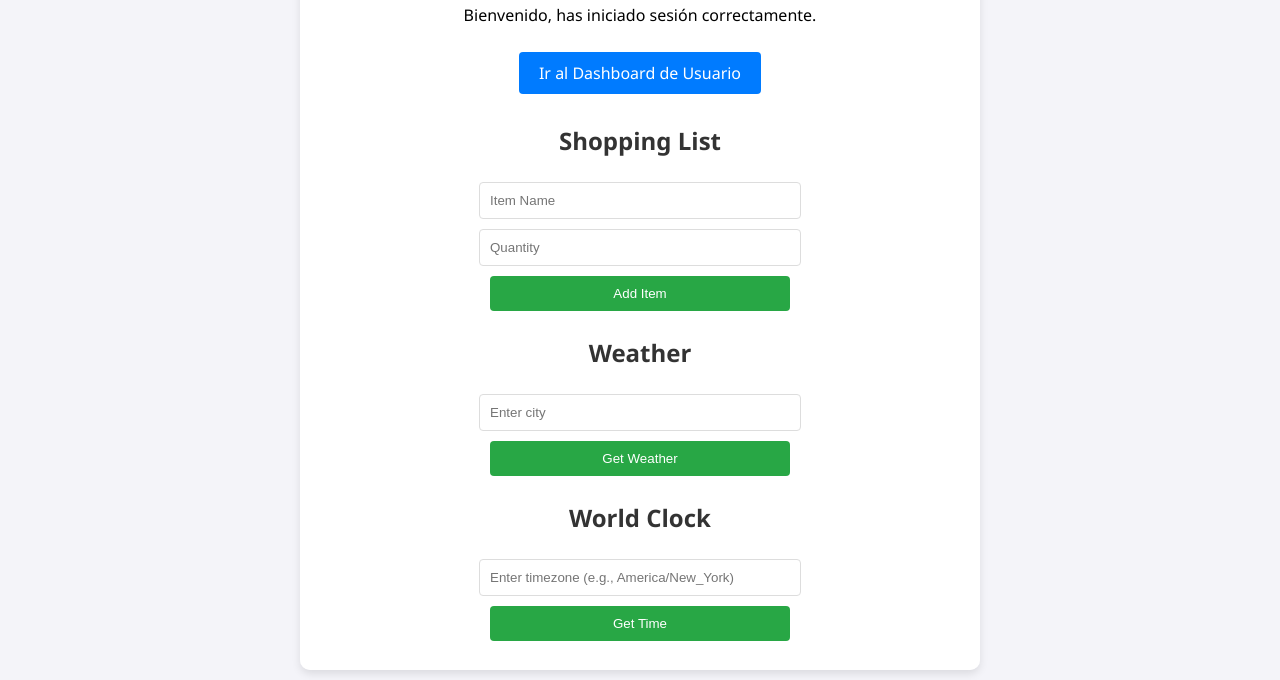
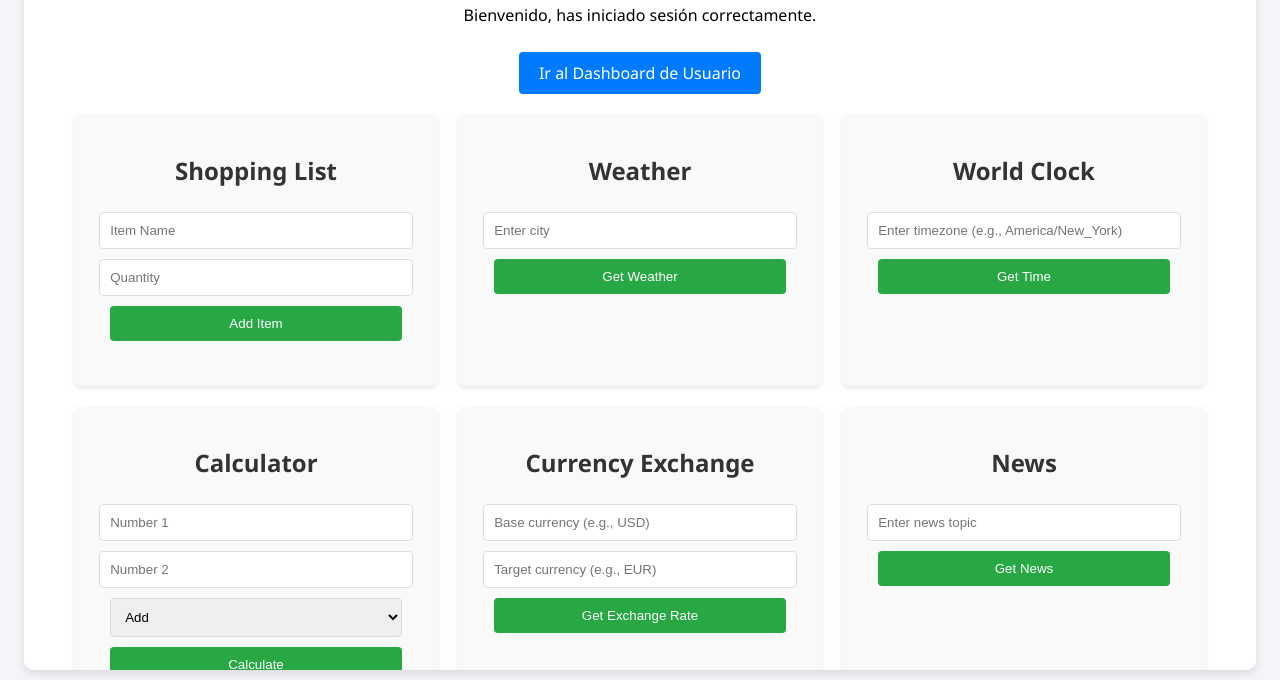
Before and after one commit to VolkyoDha/DistribuidaAWS, a website: page frontend/public/home.html in a window 1280 px wide. Shown: the part 120-800 px from the top of the page. Drawn offline with Linux system fonts and the light colour scheme; no server answers.

Commit message:
deploy ecs

```diff
--- a/frontend/public/home.html
+++ b/frontend/public/home.html
@@ -22,7 +22,7 @@
       border-radius: 10px;
       box-shadow: 0 4px 8px rgba(0, 0, 0, 0.1);
       width: 90%;
-      max-width: 600px;
+      max-width: 1200px;
       overflow-y: auto;
       max-height: 90vh;
     }
@@ -43,13 +43,30 @@
     a:hover {
       background-color: #0056b3;
     }
-    form {
+    .form-container {
+      display: flex;
+      flex-wrap: wrap;
+      justify-content: center;
+    }
+    .form-section {
+      flex: 1;
+      min-width: 280px;
+      max-width: 500px;
+      margin: 10px;
+      padding: 20px;
+      background-color: #f9f9f9;
+      border-radius: 8px;
+      box-shadow: 0 2px 4px rgba(0, 0, 0, 0.1);
+    }
+    .form-section form {
       display: flex;
       flex-direction: column;
       align-items: center;
       margin-bottom: 20px;
     }
-    form input, form button {
+    .form-section form input,
+    .form-section form select,
+    .form-section form button {
       margin: 5px;
       padding: 10px;
       width: 90%;
@@ -57,14 +74,14 @@
       border: 1px solid #ddd;
       border-radius: 4px;
     }
-    form button {
+    .form-section form button {
       background-color: #28a745;
       color: #fff;
       border: none;
       cursor: pointer;
       transition: background-color 0.3s ease;
     }
-    form button:hover {
+    .form-section form button:hover {
       background-color: #218838;
     }
     ul {
@@ -106,29 +123,36 @@
     <p>Bienvenido, has iniciado sesión correctamente.</p>
     <a href="/user.html">Ir al Dashboard de Usuario</a>
 
+    <div class="form-container">
+      <div class="form-section">
         <h2>Shopping List</h2>
         <form id="shopping-list-form">
           <input type="text" id="item-name" placeholder="Item Name" required>
           <input type="number" id="item-quantity" placeholder="Quantity" required>
           <button type="submit">Add Item</button>
         </form>
+        <ul id="shopping-list"></ul>
+      </div>
 
-    <ul id="shopping-list"></ul>
-
+      <div class="form-section">
         <h2>Weather</h2>
         <form id="weather-form">
           <input type="text" id="city" placeholder="Enter city" required>
           <button type="submit">Get Weather</button>
         </form>
         <div id="weather-result"></div>
+      </div>
 
+      <div class="form-section">
         <h2>World Clock</h2>
         <form id="clock-form">
           <input type="text" id="timezone" placeholder="Enter timezone (e.g., America/New_York)" required>
           <button type="submit">Get Time</button>
         </form>
         <div id="clock-result"></div>
+      </div>
 
+      <div class="form-section">
         <h2>Calculator</h2>
         <form id="calculator-form">
           <input type="number" id="num1" placeholder="Number 1" required>
@@ -142,7 +166,9 @@
           <button type="submit">Calculate</button>
         </form>
         <div id="calculator-result"></div>
+      </div>
 
+      <div class="form-section">
         <h2>Currency Exchange</h2>
         <form id="currency-form">
           <input type="text" id="base" placeholder="Base currency (e.g., USD)" required>
@@ -150,13 +176,17 @@
           <button type="submit">Get Exchange Rate</button>
         </form>
         <div id="currency-result"></div>
+      </div>
 
+      <div class="form-section">
         <h2>News</h2>
         <form id="news-form">
           <input type="text" id="news-topic" placeholder="Enter news topic" required>
           <button type="submit">Get News</button>
         </form>
         <div id="news-result"></div>
+      </div>
+    </div>
   </div>
 
   <script>
```
Also changed, not shown: docker-compose.yml (+4 -4 lines), .github/workflows/deploy.yml (added). Lines whose indentation alone changed are shown as unchanged.
